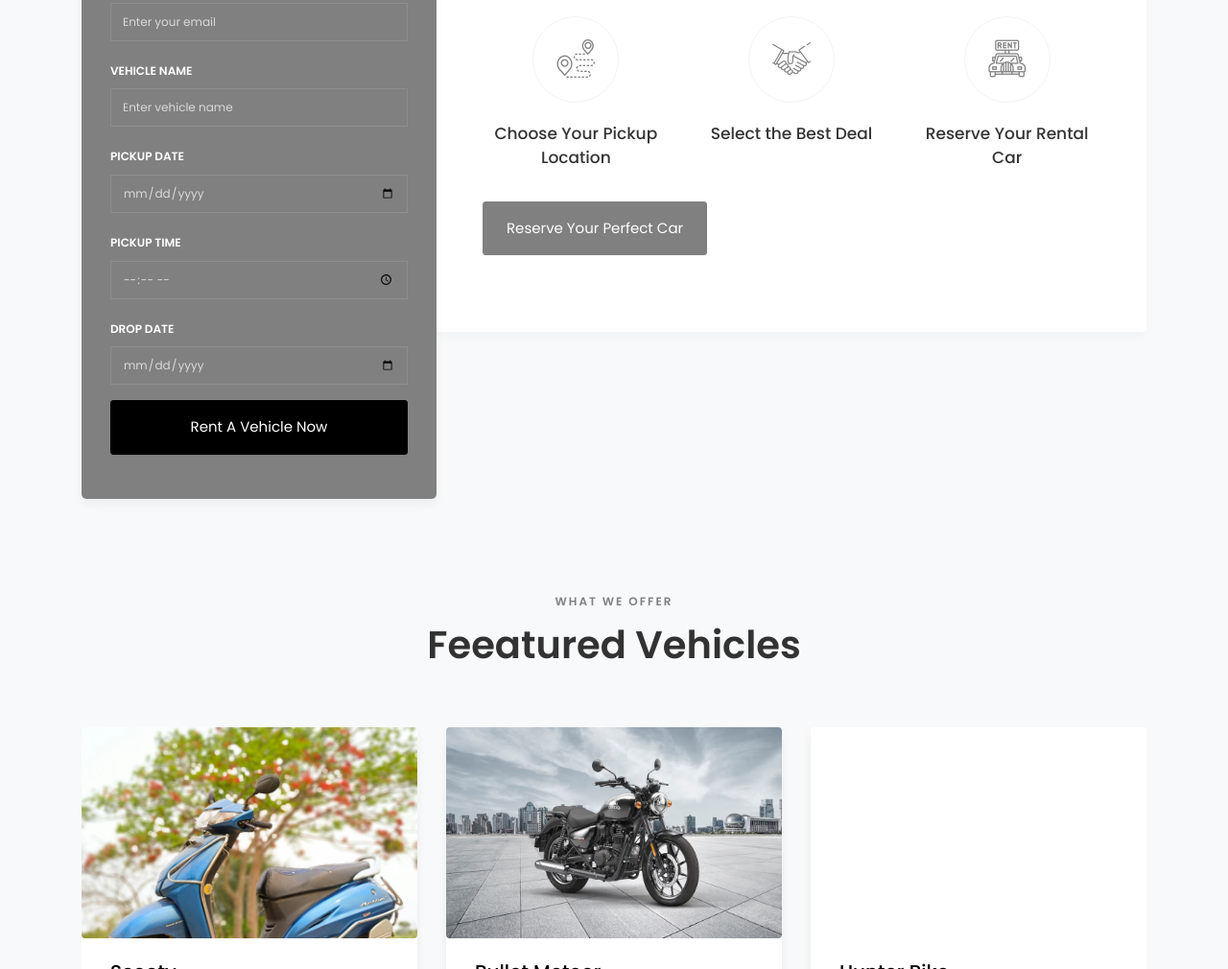
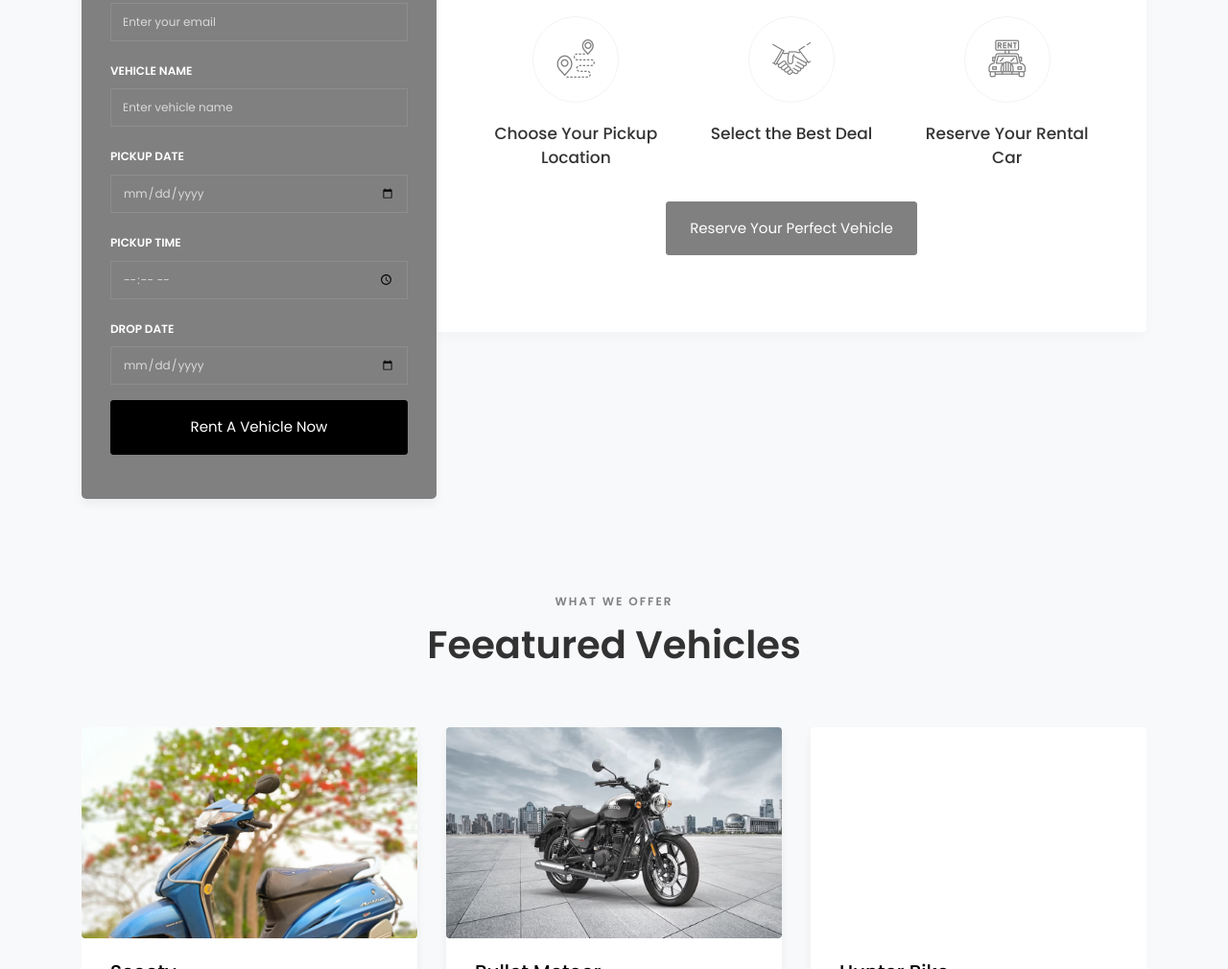
Before and after one commit to mannatcarrentals/mannatcarrentals, a plain HTML site: page index.html in a window 1280 px wide. Shown: the part 881-1891 px from the top of the page at 96% size. Drawn offline with Linux system fonts and the light colour scheme; some packages are replaced by stand-ins of ours; no server answers; files whose address does not match are found by name.

Commit message:
updated css

```diff
--- a/index.html
+++ b/index.html
@@ -139,7 +139,9 @@
 					            </div>
 					          </div>
 					        </div>
-					        <p><a href="car.html" class="btn btn-primary py-3 px-4">Reserve Your Perfect Car</a></p>
+					        <p style="text-align: center;">
+                    <a href="car.html" class="btn btn-primary py-3 px-4">Reserve Your Perfect Vehicle</a>
+                  </p>
 	  						</div>
 	  					</div>
 	  				</div>
```
